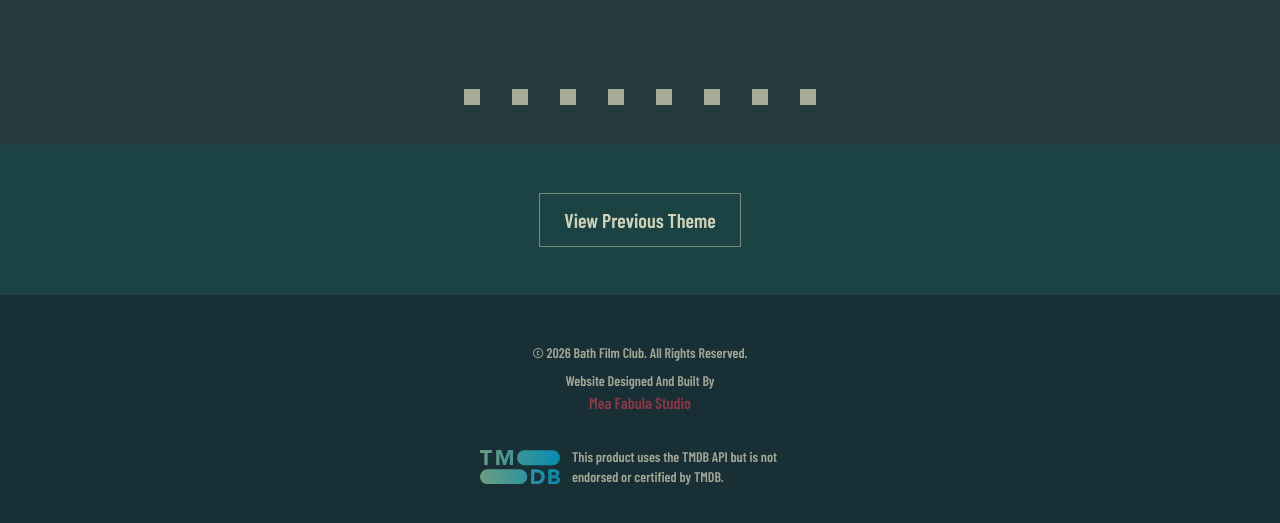
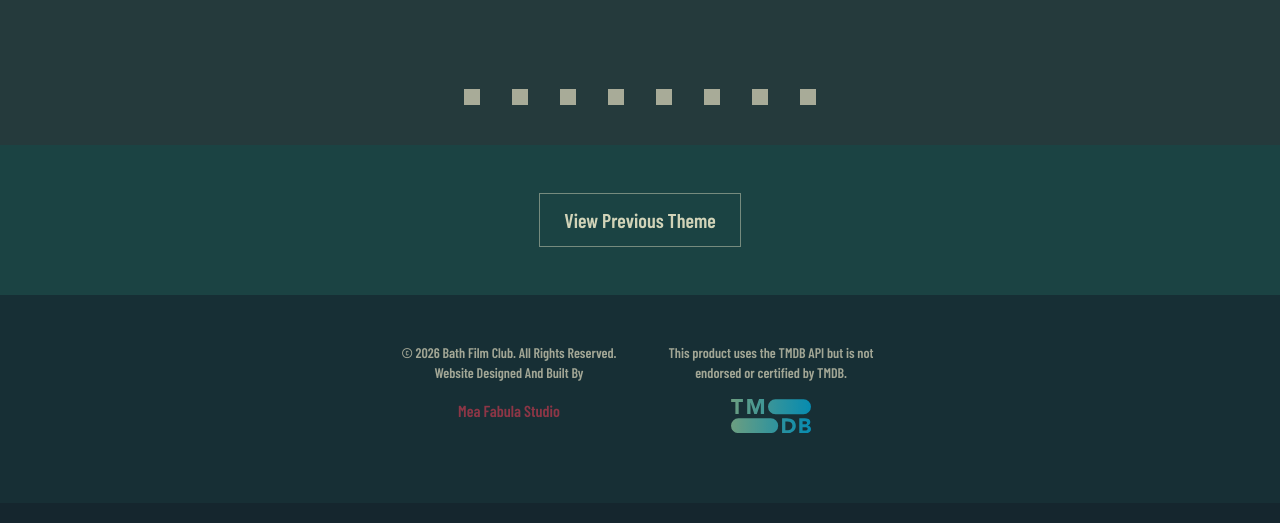
Before and after one commit to starpants/bathfilmclub, an Astro site in the folder site/: page / in a window 1280 px wide. Shown: the part 4620-5143 px from the top of the page. Built offline with nearby package versions, Linux system fonts and the light colour scheme; Astro itself is replaced by a stand-in of ours; a web font is replaced by a local one.

Commit message:
Footer update

```diff
--- a/site/src/components/Footer.astro
+++ b/site/src/components/Footer.astro
@@ -14,12 +14,14 @@ const year = new Date().getFullYear();
 ---
 
 <footer class:list={['py-12', bg]}>
-  <div class="max-w-site mx-auto px-6">
-    <div class="text-center pb-8 capitalize">
-      <p class="font-body text-bfc-brand-fg/60 text-sm mb-2">
+  <div
+    class="grid grid-cols-1 md:grid-cols-2 items-start justify-center gap-3 pb-4 max-w-60 md:max-w-lg mx-auto"
+  >
+    <div class="text-center capitalize mx-auto">
+      <p class="font-body text-bfc-brand-fg/60 text-sm">
         &copy; {year} Bath Film Club. All rights reserved.
       </p>
-      <p class="font-body text-bfc-brand-fg/60 text-sm">
+      <p class="font-body text-bfc-brand-fg/60 text-sm md:mb-4">
         Website Designed And Built by
         <div>
           <a
@@ -30,19 +32,19 @@ const year = new Date().getFullYear();
         </div>
       </p>
     </div>
-    <div class="flex flex-row items-center justify-center gap-3 mx-auto max-w-80 pb-4">
+    <div class="text-center">
+      <p class="font-body text-bfc-brand-fg/60 text-sm mb-4">
+        This product uses the TMDB API but is not endorsed or certified by TMDB.
+      </p>
       <a
         href="https://www.themoviedb.org"
         target="_blank"
         rel="noopener noreferrer"
-        class="shrink-0 opacity-70 hover:opacity-100 transition-opacity duration-300"
+        class="inline-block shrink-0 opacity-70 hover:opacity-100 transition-opacity duration-300"
         aria-label="The Movie Database"
       >
         <TmdbLogo class="w-20 h-auto" />
       </a>
-      <p class="font-body text-bfc-brand-fg/60 text-sm text-left max-w-xs">
-        This product uses the TMDB API but is not endorsed or certified by TMDB.
-      </p>
     </div>
   </div>
 </footer>
```
